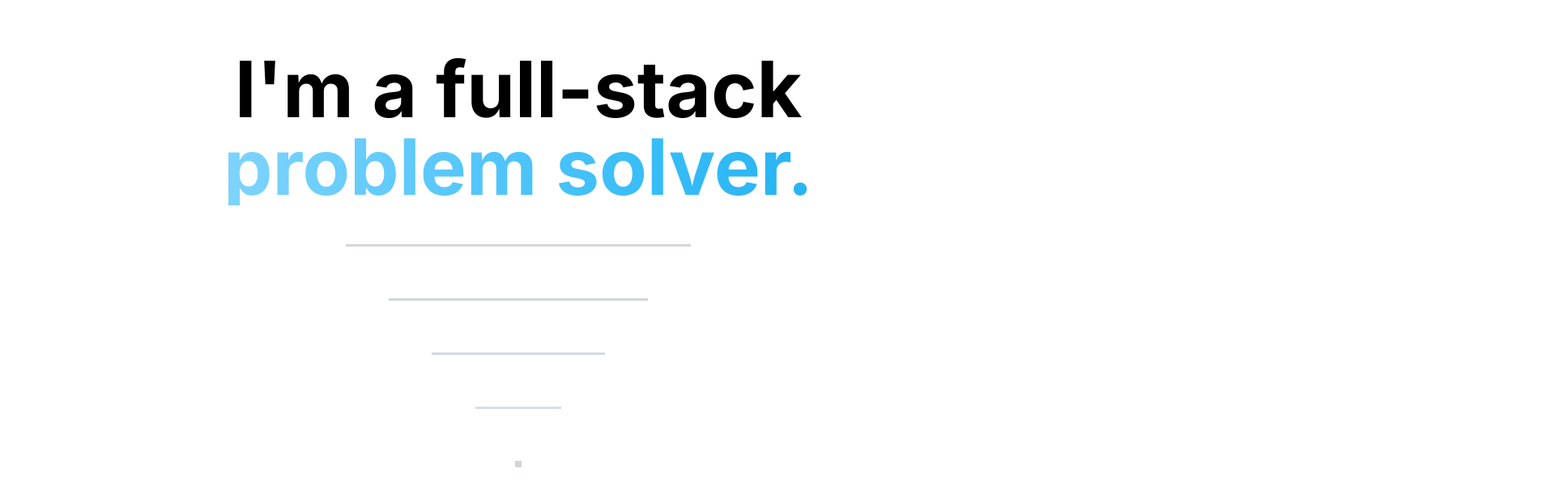
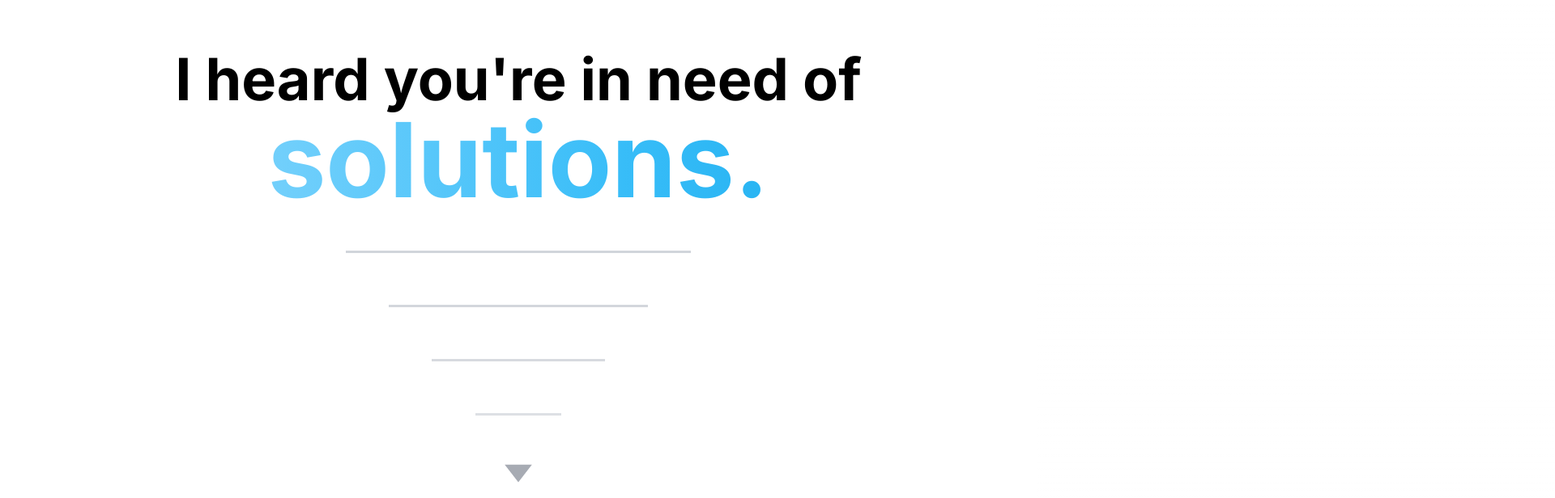
Before and after one commit to oconnorjohnson/portfolio23, a Next.js app: page / in a window 1280 px wide. Shown: the part 160-776 px from the top of the page at 81% size, 1920 px wide, since content can reach past the window. Built offline with nearby package versions, Linux system fonts and the light colour scheme.

Commit message:
landing page is startingggg to get ther

```diff
--- a/app/page.tsx
+++ b/app/page.tsx
@@ -1,24 +1,21 @@
 "use client";
 import NavBar from "@/app/components/shared/NavBar";
-import { motion, useScroll, useTransform } from "framer-motion";
+import { motion, spring, useScroll, useTransform } from "framer-motion";
+import { RxTriangleDown } from "react-icons/rx";
 
 export default function Home() {
   const { scrollYProgress } = useScroll();
-  const scale = useTransform(scrollYProgress, [0, 1], [1, 400]);
-  const y = useTransform(scrollYProgress, [0, 1], [0, 300]);
+  const scale = useTransform(scrollYProgress, [0, 1], [1, 3]);
+  const y = useTransform(scrollYProgress, [0, 1], [0, 50]);
   const spacing = useTransform(scrollYProgress, [0, 1], ["0px", "150px"]);
 
-  const tagline1Opacity = useTransform(
+  const helloWorldY = useTransform(
     scrollYProgress,
-    [0, 0.2, 0.4],
-    [0, 1, 0]
+    [0, 0.4, 1],
+    ["100vh", "0vh", "-30vh"]
   );
-  const tagline2Opacity = useTransform(
-    scrollYProgress,
-    [0.4, 0.6, 0.8],
-    [0, 1, 0]
-  );
-  const tagline3Opacity = useTransform(scrollYProgress, [0.8, 1], [0, 1]);
+  const helloWorldScale = useTransform(scrollYProgress, [0, 1], [5, 1]);
+  const helloWorldOpacity = useTransform(scrollYProgress, [0, 1], [0, 1]); // Adjust the values as needed
 
   return (
     <>
@@ -29,17 +26,17 @@ export default function Home() {
             initial={{ opacity: 0, y: -25, scale: 0.5 }}
             animate={{ opacity: 1, y: 0, scale: 1 }}
             transition={{ type: "spring", stiffness: 260, damping: 20 }}
-            className="text-black dark:text-white transition-colors font-bold text-3xl md:text-5xl lg:text-7xl xl:text-8xl"
+            className="text-black dark:text-white transition-colors font-bold text-xl md:text-3xl lg:text-5xl xl:text-7xl"
           >
-            I'm a full-stack <br />
+            I heard you&apos;re in need of <br />
           </motion.h1>
           <motion.h1
             initial={{ opacity: 0, y: 25, scale: 0.5 }}
             animate={{ opacity: 1, y: 0, scale: 1 }}
             transition={{ type: "spring", stiffness: 260, damping: 20 }}
-            className="animated-gradient font-bold text-3xl md:text-5xl lg:text-7xl xl:text-8xl"
+            className="animated-gradient font-bold text-3xl md:text-5xl lg:text-7xl xl:text-9xl"
           >
-            problem solver.
+            solutions.
           </motion.h1>
         </div>
         <div className="grid place-items-center">
@@ -70,15 +67,35 @@ export default function Home() {
             style={{ marginBottom: spacing }}
             transition={{ repeat: Infinity, duration: 3, delay: 0.75 }}
           />
-          <div className="py-8" />
+          <div className="py-4" />
           <div className="min-h-screen">
             <motion.div
-              className=" p-1  bg-gray-300 dark:bg-gray-700 transition-colors"
+              className="rounded-full text-gray-500 text-7xl dark:text-gray-500 transition-colors"
               animate={{ opacity: [1, 0.25, 1] }}
-              transition={{ duration: 3, delay: 1 }}
+              transition={{ repeat: Infinity, duration: 3, delay: 1 }}
               style={{ scale, y }}
-            />
+            >
+              <RxTriangleDown />
+            </motion.div>
           </div>
+          <motion.div
+            style={{
+              scale: helloWorldScale,
+              y: helloWorldY,
+              opacity: helloWorldOpacity,
+            }}
+            transition={{ spring }}
+            className="text-black pt-32 text-center dark:text-white transition-colors font-bold  text-xl md:text-3xl lg:text-5xl xl:text-7xl"
+          >
+            Well, I&apos;m a full-stack <br />
+            <span className="animated-gradient text-3xl md:text-5xl lg:text-7xl xl:text-9xl">
+              problem solver
+            </span>
+            .
+          </motion.div>
+        </div>
+        <div className="text-black pt-32 dark:text-white transition-colors font-bold text-3xl md:text-5xl lg:text-7xl xl:text-8xl">
+          Let&apos;s make beautiful user experiences.
         </div>
       </main>
     </>
--- a/tailwind.config.ts
+++ b/tailwind.config.ts
@@ -7,7 +7,11 @@ const config: Config = {
     "./app/**/*.{js,ts,jsx,tsx,mdx}",
   ],
   theme: {
-    extend: {},
+    extend: {
+      gridTemplateColumns: {
+        "100": "repeat(89, minmax(0, 1fr))",
+      },
+    },
   },
   darkMode: "class",
   plugins: [],
```
